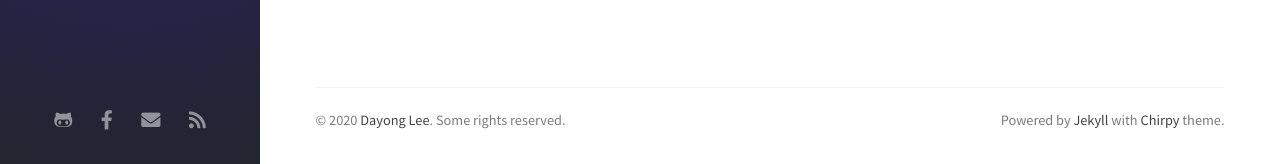
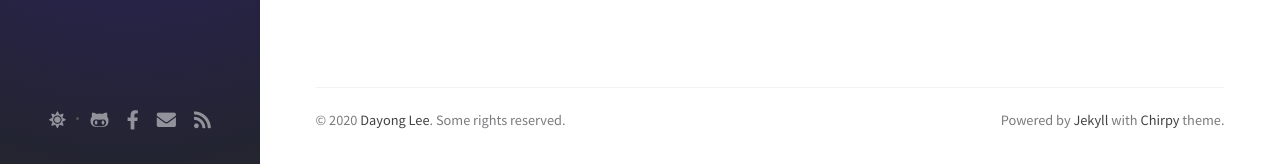
Before and after one commit to dayongkr/deprecated_dayongbz.github.io, a Jekyll site: the page built from index.html, in a window 1280 px wide. Shown: the part 733-897 px from the top of the page. Built offline with Jekyll 4.4.1, drawn with Linux system fonts in a browser that asks for light colours; nearby versions of some CDN libraries; some web fonts are replaced; the list of posts is cut into pages by our own code; comment, search, counter and statistics services are not loaded.

Commit message:
change theme to dual

```diff
--- a/_config.yml
+++ b/_config.yml
@@ -9,7 +9,7 @@
 # jekyll-seo-tag settings › https://github.com/jekyll/jekyll-seo-tag/blob/master/docs/usage.md
 title: Dayong Lee # the main title
 
-tagline: I want be a helpful developer  # it will display as the sub-title
+tagline: I want be a helpful developer # it will display as the sub-title
 
 description: >- # used by seo meta and the atom feed
   it, java, javascript, js, react, developer, devlog, blog, dev, engineer, software
@@ -76,7 +76,7 @@ disqus:
 #
 #     dark   - Use the dark color scheme
 #
-theme_mode: light
+theme_mode: dual
 
 # boolean type, global switch for ToC in posts.
 toc: true
```
